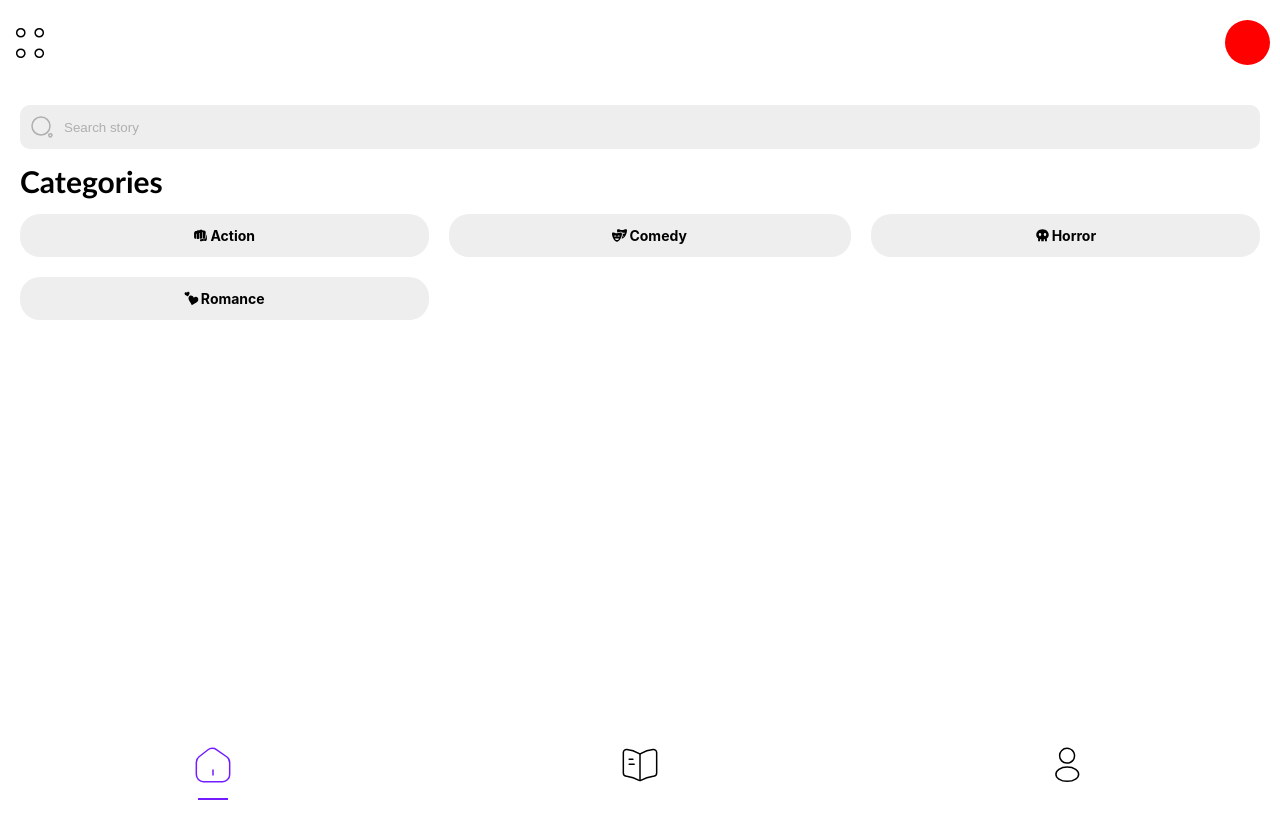
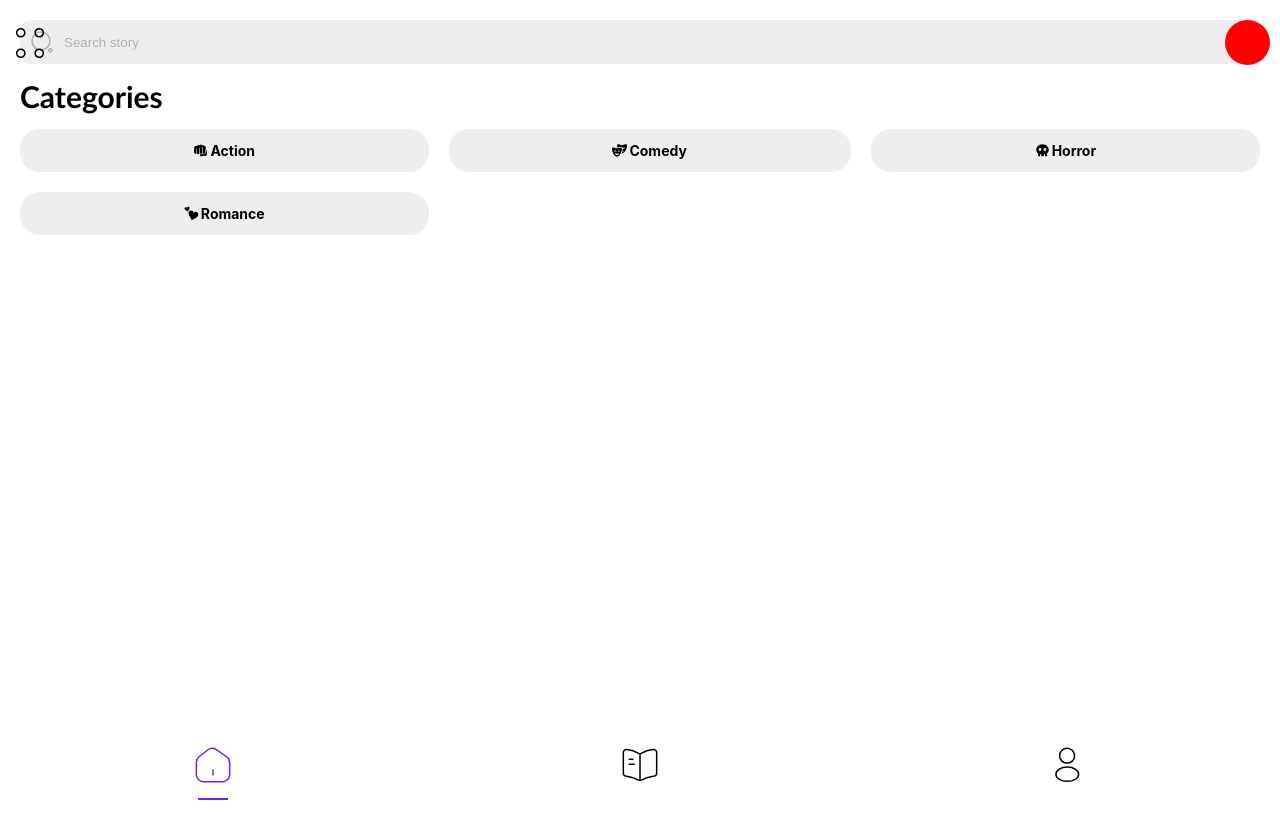
Before and after one commit to DihanVermeulen/CodeSpace-Storyful-Fullstack_application, a React (Vite) app in the folder Storyful-client/: page / in a window 1280 px wide. Shown: the top 838 px of the page. After the commit the page ends 800 px from the top, so only its background shows below. Built offline with nearby package versions, Linux system fonts and the light colour scheme.

Commit message:
Gave header a fixed position

```diff
--- a/Storyful-client/src/components/layout/RootHeader/RootHeader.css
+++ b/Storyful-client/src/components/layout/RootHeader/RootHeader.css
@@ -1,4 +1,6 @@
 .rootheader-container {
+  position: fixed;
+  width: 100vw;
   display: flex;
   justify-content: space-between;
   align-items: center;
@@ -6,6 +8,7 @@
   padding-bottom: 20px;
   padding-left: 10px;
   padding-right: 10px;
+  z-index: 999;
 }
 
 .rootheader-container-item {
```
